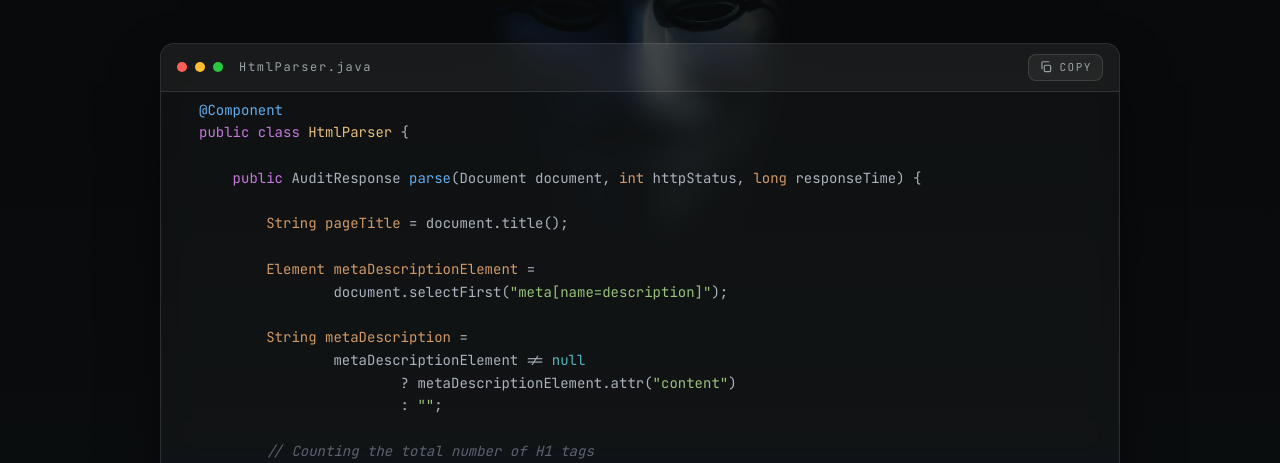
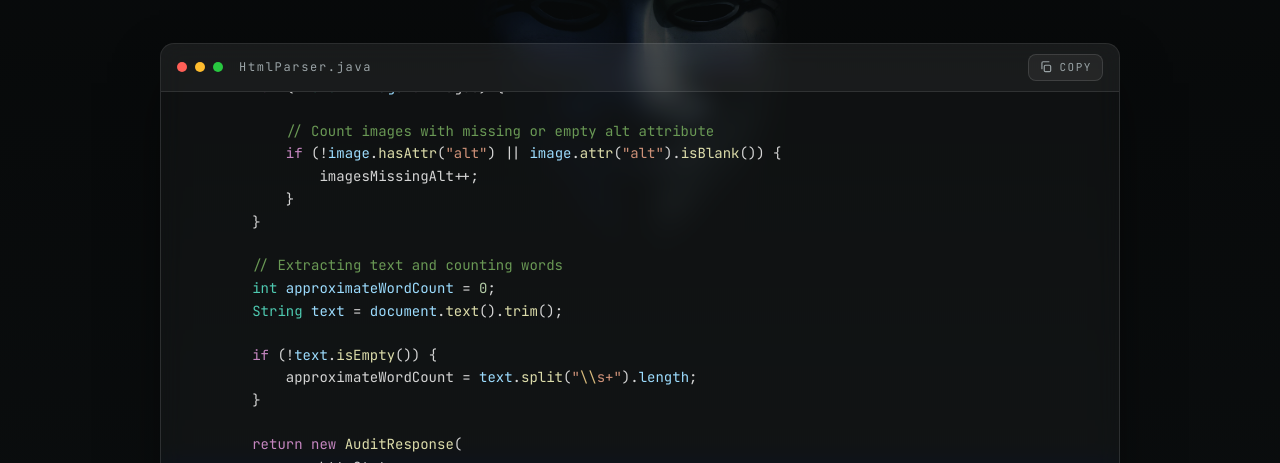
Before and after one commit to Arpan-V/portfolio, a Next.js app: page /projects/lens in a window 1280 px wide. Shown: the part 337-800 px from the top of the page. Built offline with nearby package versions, Linux system fonts and the light colour scheme; no server answers.

Commit message:
update code animation

```diff
--- a/components/ui/CodeTypewriter.tsx
+++ b/components/ui/CodeTypewriter.tsx
@@ -1,15 +1,43 @@
 "use client";
 
-import { useEffect, useRef, useState } from "react";
-import hljs from "highlight.js/lib/core";
-import java from "highlight.js/lib/languages/java";
-import "highlight.js/styles/atom-one-dark.css";
+import { useEffect, useMemo, useRef, useState } from "react";
+import { codeToTokens, type ThemedToken } from "shiki";
+import { useIntersectionObserver } from "@/lib/UseIntersectionObserver";
 
-hljs.registerLanguage("java", java);
-
-/** Characters typed per animation frame tick. */
+/** Legacy animation constants — reused as reveal timing configuration only. */
 const CHARS_PER_TICK = 2;
 const TICK_MS = 12;
+
+/**
+ * Streaming feel: several ticks are accumulated into one visual update, so the
+ * reveal front jumps forward by a small chunk (a word-ish group) instead of
+ * single characters.
+ */
+const TICKS_PER_CHUNK = 4;
+const CHUNK_MS = TICK_MS * TICKS_PER_CHUNK; // ~48ms between chunks
+const BASE_CHUNK_CHARS = CHARS_PER_TICK * TICKS_PER_CHUNK; // ~8 chars target
+
+/** Precompute chunk end offsets over the raw stream (word/whitespace aware). */
+function buildChunks(source: string): number[] {
+  const ends: number[] = [];
+  let i = 0;
+  let n = 0;
+  while (i < source.length) {
+    // vary chunk size a little so it feels natural, not metronomic
+    const target = BASE_CHUNK_CHARS + (n % 3) * 2;
+    let j = Math.min(source.length, i + target);
+    // extend to the next word/whitespace boundary so words arrive whole
+    while (j < source.length && !/\s/.test(source[j]!)) j++;
+    // swallow trailing spaces / a single newline with indentation
+    while (j < source.length && (source[j] === " " || source[j] === "\t")) j++;
+    if (j <= i) j = i + 1;
+    ends.push(j);
+    i = j;
+    n++;
+  }
+  if (ends.length === 0 || ends[ends.length - 1]! < source.length) ends.push(source.length);
+  return ends;
+}
 
 type CodeTypewriterProps = {
   code: string;
@@ -26,68 +54,123 @@ export default function CodeTypewriter({
   className = "mt-10 sm:mt-14",
   ariaLabel = "Project source code",
 }: CodeTypewriterProps) {
-  const [typed, setTyped] = useState("");
+  const [lines, setLines] = useState<ThemedToken[][] | null>(null);
   const [started, setStarted] = useState(false);
-  const [done, setDone] = useState(false);
+  const [reduceMotion, setReduceMotion] = useState(false);
   const [copied, setCopied] = useState(false);
+  const [revealed, setRevealed] = useState(0);
   const sectionRef = useRef<HTMLElement | null>(null);
   const scrollRef = useRef<HTMLDivElement | null>(null);
+  const frontRef = useRef<HTMLSpanElement | null>(null);
+  const userScrolledRef = useRef(false);
 
-  // Start typing only when the code panel scrolls into view.
+  // Shiki highlights the COMPLETE source once, before any animation.
   useEffect(() => {
-    const node = sectionRef.current;
-    if (!node) return;
-    if (typeof IntersectionObserver === "undefined") {
-      setStarted(true);
-      return;
-    }
-    const observer = new IntersectionObserver(
-      (entries) => {
-        if (entries.some((e) => e.isIntersecting)) {
-          setStarted(true);
-          observer.disconnect();
+    let cancelled = false;
+    codeToTokens(code, { lang: language as never, theme: "dark-plus" })
+      .then((result) => {
+        if (!cancelled) setLines(result.tokens);
+      })
+      .catch(() => {
+        if (!cancelled) {
+          setLines(code.split("\n").map((line) => [{ content: line } as ThemedToken]));
         }
-      },
-      { threshold: 0.25 }
-    );
-    observer.observe(node);
-    return () => observer.disconnect();
+      });
+    return () => {
+      cancelled = true;
+    };
+  }, [code, language]);
+
+  useEffect(() => {
+    if (typeof window === "undefined") return;
+    setReduceMotion(window.matchMedia("(prefers-reduced-motion: reduce)").matches);
   }, []);
 
-  // Typewriter loop.
+  // Reveal starts when the panel enters the viewport (existing shared hook).
+  useIntersectionObserver(
+    sectionRef,
+    (entry) => {
+      if (entry.isIntersecting) {
+        setStarted(true);
+      }
+    },
+    { threshold: 0.25 },
+  );
+
+  /**
+   * Character offsets for the already-tokenized output: each token knows where it
+   * starts within the full code stream, so the reveal front can cut *inside* a
+   * token without ever re-running Shiki.
+   */
+  const layout = useMemo(() => {
+    if (!lines) return { rows: [], totalChars: 0 };
+    let offset = 0;
+    const rows = lines.map((line) => {
+      const tokens = line.map((token) => {
+        const start = offset;
+        offset += token.content.length;
+        return { token, start };
+      });
+      offset += 1; // newline
+      return tokens;
+    });
+    return { rows, totalChars: offset };
+  }, [lines]);
+
+  const chunks = useMemo(() => buildChunks(code), [code]);
+
+  const animating = started && !reduceMotion && !!lines;
+  const revealCount = animating ? revealed : layout.totalChars;
+
+  // Single progressive pass over the tokenized result (no re-highlighting):
+  // the front advances chunk by chunk, ChatGPT-stream style.
   useEffect(() => {
-    if (!started) return;
-    const reduceMotion =
-      typeof window !== "undefined" &&
-      window.matchMedia("(prefers-reduced-motion: reduce)").matches;
+    if (!animating || layout.totalChars === 0) return;
+    const el = scrollRef.current;
+    if (el) el.scrollTop = 0;
+    userScrolledRef.current = false;
+    setRevealed(0);
+    let index = 0;
+    const id = window.setInterval(() => {
+      const next = chunks[index++];
+      if (next === undefined || next >= layout.totalChars) {
+        setRevealed(layout.totalChars);
+        window.clearInterval(id);
+        return;
+      }
+      setRevealed(next);
+    }, CHUNK_MS);
+    return () => window.clearInterval(id);
+  }, [animating, layout.totalChars, chunks]);
 
-    if (reduceMotion) {
-      setTyped(code);
-      setDone(true);
-      return;
+  // Follow the reveal front only once it approaches the bottom of the viewport.
+  useEffect(() => {
+    if (!animating) return;
+    const el = scrollRef.current;
+    const front = frontRef.current;
+    if (!el || !front || userScrolledRef.current) return;
+    const frontBottom = front.offsetTop + front.offsetHeight;
+    const viewBottom = el.scrollTop + el.clientHeight;
+    const margin = front.offsetHeight * 2;
+    if (frontBottom > viewBottom - margin) {
+      el.scrollTo({ top: frontBottom - el.clientHeight + margin, behavior: "smooth" });
     }
+  }, [revealed, animating]);
 
-    let i = 0;
-    const id = window.setInterval(() => {
-      i = Math.min(i + CHARS_PER_TICK, code.length);
-      setTyped(code.slice(0, i));
-      if (i >= code.length) {
-        window.clearInterval(id);
-        setDone(true);
-      }
-    }, TICK_MS);
-
-    return () => window.clearInterval(id);
-  }, [started, code]);
-
-  // Keep the newest line in view while typing.
+  // Respect manual scrolling: stop auto-following once the user takes over.
   useEffect(() => {
     const el = scrollRef.current;
-    if (!el || done) return;
-    el.scrollTop = el.scrollHeight;
-  }, [typed, done]);
-
-  const highlighted = hljs.highlight(typed, { language }).value;
+    if (!el) return;
+    const stop = () => {
+      userScrolledRef.current = true;
+    };
+    el.addEventListener("wheel", stop, { passive: true });
+    el.addEventListener("touchmove", stop, { passive: true });
+    return () => {
+      el.removeEventListener("wheel", stop);
+      el.removeEventListener("touchmove", stop);
+    };
+  }, []);
 
   async function handleCopy() {
     try {
@@ -162,10 +245,32 @@ export default function CodeTypewriter({
           className="h-[320px] overflow-auto px-4 py-4 sm:h-[440px] sm:px-6 lg:h-[560px]"
         >
           <pre className="!m-0 !bg-transparent !p-0">
-            <code
-              className="hljs !bg-transparent whitespace-pre font-mono text-[11px] leading-relaxed sm:text-[13px] lg:text-sm"
-              dangerouslySetInnerHTML={{ __html: highlighted }}
-            />
+            <code className="!bg-transparent whitespace-pre font-mono text-[11px] leading-relaxed sm:text-[13px] lg:text-sm">
+              {layout.rows.map((row, lineIndex) => (
+                <span key={lineIndex} style={{ display: "block", minHeight: "1.5em" }}>
+                  {row.map(({ token, start }, tokenIndex) => {
+                    const shown = Math.max(0, Math.min(token.content.length, revealCount - start));
+                    const visible = token.content.slice(0, shown);
+                    const pending = token.content.slice(shown);
+                    const isFront =
+                      revealCount >= start && revealCount <= start + token.content.length;
+                    return (
+                      <span key={tokenIndex} style={{ color: token.color }}>
+                        {visible}
+                        {isFront ? (
+                          <span ref={frontRef} style={{ display: "inline-block", width: 0 }} aria-hidden />
+                        ) : null}
+                        {pending ? (
+                          <span style={{ opacity: 0 }} aria-hidden>
+                            {pending}
+                          </span>
+                        ) : null}
+                      </span>
+                    );
+                  })}
+                </span>
+              ))}
+            </code>
           </pre>
         </div>
       </div>
--- a/package.json
+++ b/package.json
@@ -23,6 +23,7 @@
     "@types/react-dom": "^19.2.4",
     "eslint": "^9.39.5",
     "eslint-config-next": "16.2.12",
+    "shiki": "^4.4.1",
     "tailwindcss": "^4",
     "typescript": "^5.9.3"
   }
```
Also changed, not shown: 1 other file (tests, documents, lock files or other folders).
